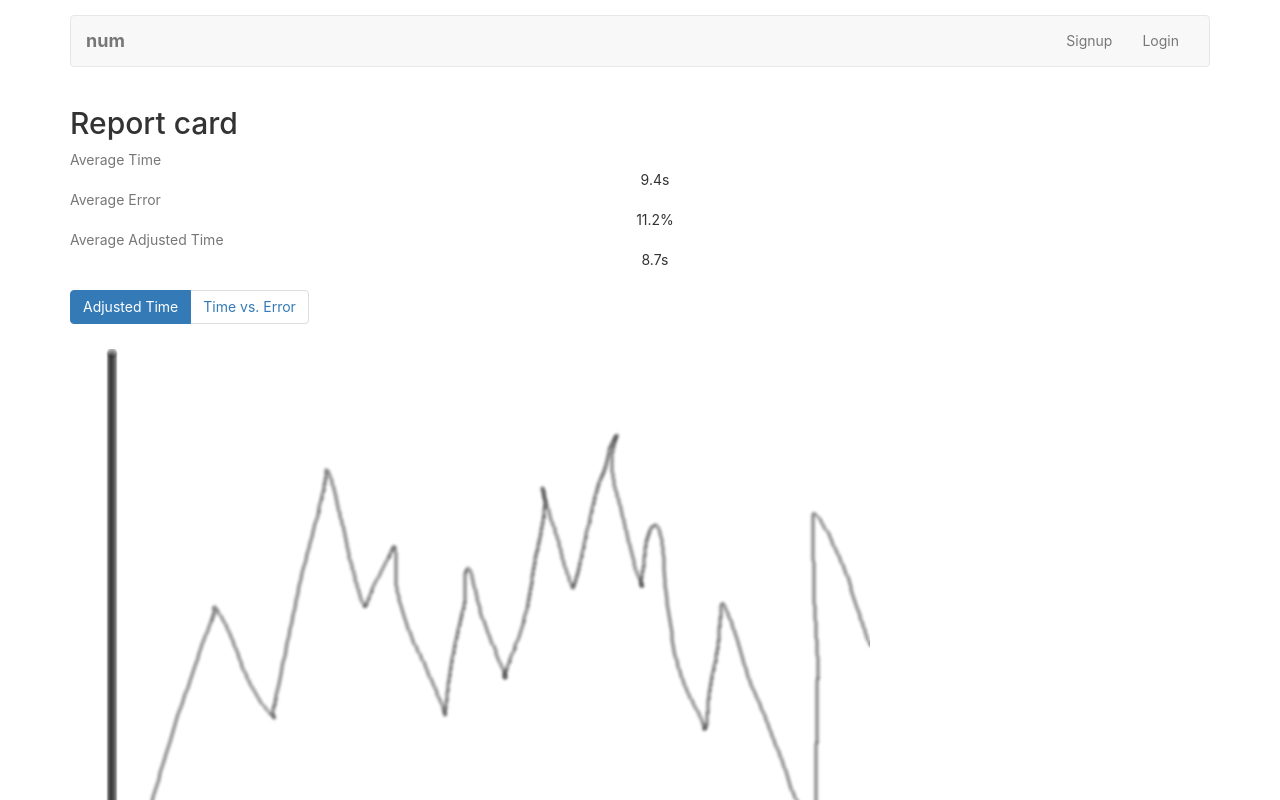
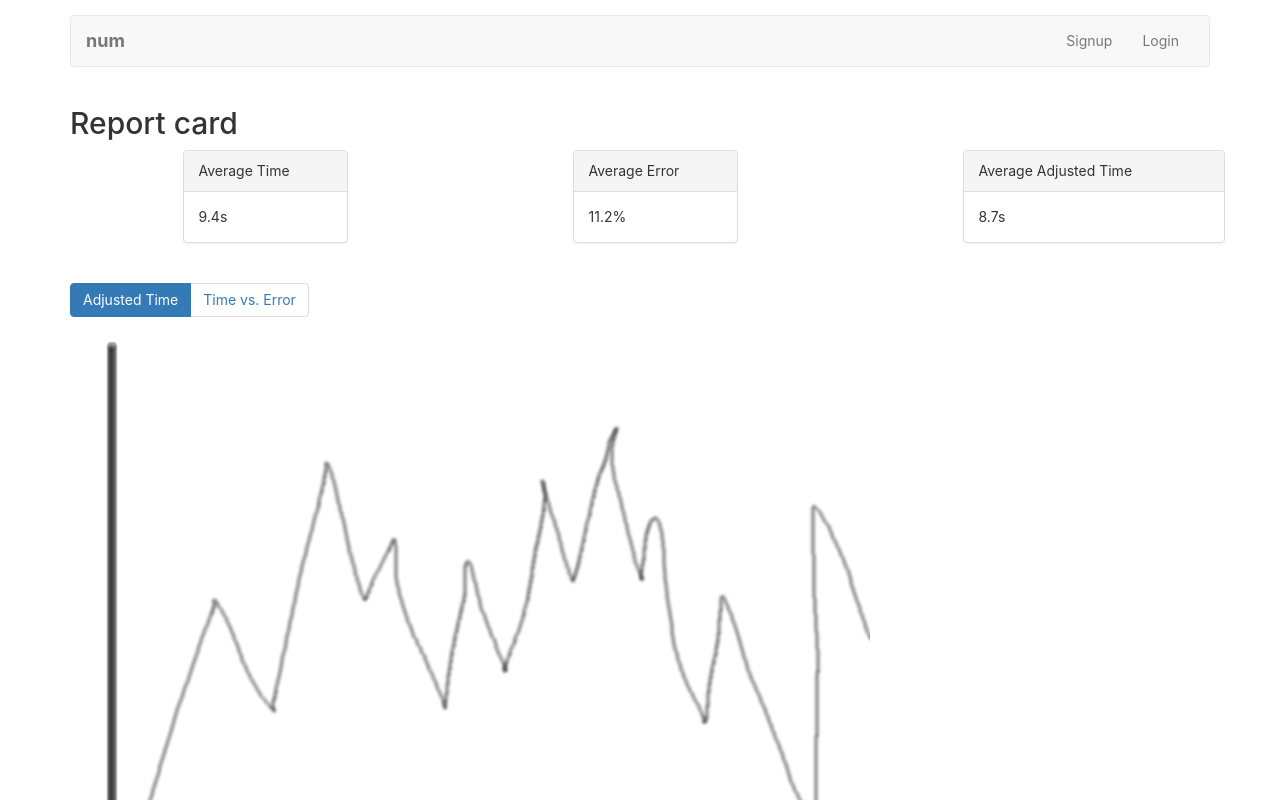
Before and after one commit to bongbang/num, a React (Create React App) app in the folder client/: page /report in a window 1280 px wide. Shown: the top 800 px of the page. Built offline with nearby package versions, Linux system fonts and the light colour scheme; what aws-amplify would draw is missing.

Commit message:
Use react-bootstrap for UI mocks rather than raw React.

```diff
--- a/client/src/containers/Report.js
+++ b/client/src/containers/Report.js
@@ -1,7 +1,13 @@
 import React, { Component } from 'react';
+import { Grid, Row, Col, Panel } from 'react-bootstrap';
+
 import mockgraph from './mockgraph.png';
 
 function QuizResult(props) {
+	var averageTime = 9.4;
+	var averageError = 11.2;
+	var adjustedTime = 8.7;
+
 	var resultDisplay = [];
 	for(var i = 0; i < props.results.length; i++) {
 		resultDisplay.push(
@@ -16,46 +22,56 @@ function QuizResult(props) {
 	}
 
 	return (
-		<div className="container">
+		<Grid>
 
-			<div className="row justify-content-center">
+			<Row>
 				<div className="px-5">
 					<h2 className="display-2">Report card</h2>
 				</div>
-			</div>
+			</Row>
 
-			<div className="row d-flex bd-highlight justify-content-between">
-				<div className="bd-highlight border rounded">
-					<div className="text-muted">
+			<Row> {/*justify-content-between*/}
+				<Col xs={0} md={1}/>
+				<Col xs={12} md={2}>
+					<Panel>
+						<Panel.Heading>
 							Average Time
-					</div>
-					<div className="text-center display-4">
-						{props.averageTime}s
-					</div>
-				</div>
+						</Panel.Heading>
+						<Panel.Body>
+							{averageTime}s
+						</Panel.Body>
+					</Panel>
+				</Col>
 
-				<div className="bd-highlight border rounded">
-					<div className="text-muted">
+				<Col xs={0} md={2}/>
+
+				<Col xs={12} md={2}>
+					<Panel>
+						<Panel.Heading>
 							Average Error
-					</div>
-					<div className="text-center display-4">
-						{props.averageError}%
-					</div>
-				</div>
+						</Panel.Heading>
+						<Panel.Body>
+							{averageError}%
+						</Panel.Body>
+					</Panel>
+				</Col>
 
-				<div className="bd-highlight border rounded">
-					<div className="text-muted">
+				<Col xs={0} md={2}/>
+
+				<Col xs={12} md={3}>
+					<Panel>
+						<Panel.Heading>
 							Average Adjusted Time
-					</div>
-					<div className="text-center display-4">
-						{props.adjustedTime}s
-					</div>
-					</div>
-			</div>
+						</Panel.Heading>
+						<Panel.Body>
+							{adjustedTime}s
+						</Panel.Body>
+					</Panel>
+				</Col>
 
-			<div className="row my-3">
-				<div className="container-fluid">
-					<div className="row">
+			</Row>
+
+			<Row>
 				<ul className="pagination bd-highlight my-0">
 					<li className="page-item active">
 						<a className="page-link" href="#">Adjusted Time</a>
@@ -64,14 +80,12 @@ function QuizResult(props) {
 						<a className="page-link" href="#">Time vs. Error</a>
 					</li>
 				</ul>
-					</div>
-					<div className="row">
+			</Row>
+			<Row>
 				<img src={mockgraph} width="800" height="600"/>
-					</div>
-				</div>
-			</div>
+			</Row>
 
-			<div className="row border rounded">
+			<Row>
 				<table className="table">
 					<thead>
 						<tr>
@@ -86,9 +100,9 @@ function QuizResult(props) {
 						{resultDisplay}
 					</tbody>
 				</table>
-			</div>
+			</Row>
 
-		</div>
+		</Grid>
 	);
 }
 
```
Lines whose indentation alone changed are shown as unchanged.
